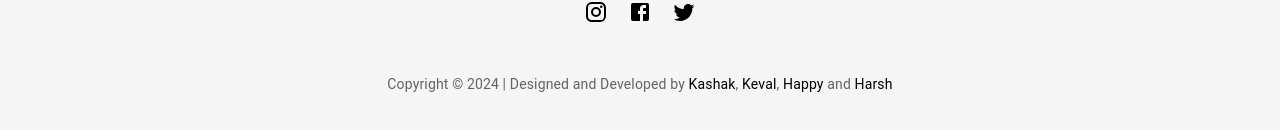
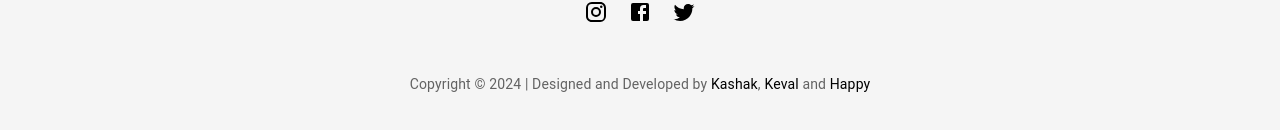
Before and after one commit to kashak2025/wedding1207, a React (Create React App) app: page /faqs in a window 1280 px wide. Shown: the part 1131-1261 px from the top of the page. Built offline with nearby package versions, Linux system fonts and the light colour scheme; a web font is replaced by a local one.

Commit message:
Update Footer.jsx

```diff
--- a/src/Components/Footer.jsx
+++ b/src/Components/Footer.jsx
@@ -115,7 +115,7 @@ const Footer = () => {
 
       <Container sx={{ textAlign: 'center', mt: 6 }}>
         <Typography variant="body2" color="textSecondary">
-          Copyright © 2024 | Designed and Developed by <a href="#" style={{'&:hover':{color:'#dd1a18'},color:'#000', textDecoration:'none',}} >Kashak</a>, <a href="#" style={{'&:hover':{color:'#dd1a18'},color:'#000', textDecoration:'none',}} >Keval</a>, <a href="#" style={{'&:hover':{color:'#dd1a18'},color:'#000', textDecoration:'none',}} >Happy</a> and <a href="#" style={{'&:hover':{color:'#dd1a18'},color:'#000', textDecoration:'none',}} >Harsh</a>
+          Copyright © 2024 | Designed and Developed by <a href="#" style={{'&:hover':{color:'#dd1a18'},color:'#000', textDecoration:'none',}} >Kashak</a>, <a href="#" style={{'&:hover':{color:'#dd1a18'},color:'#000', textDecoration:'none',}} >Keval</a> and <a href="#" style={{'&:hover':{color:'#dd1a18'},color:'#000', textDecoration:'none',}} >Happy</a>
         </Typography>
       </Container>
     </Box>
```
